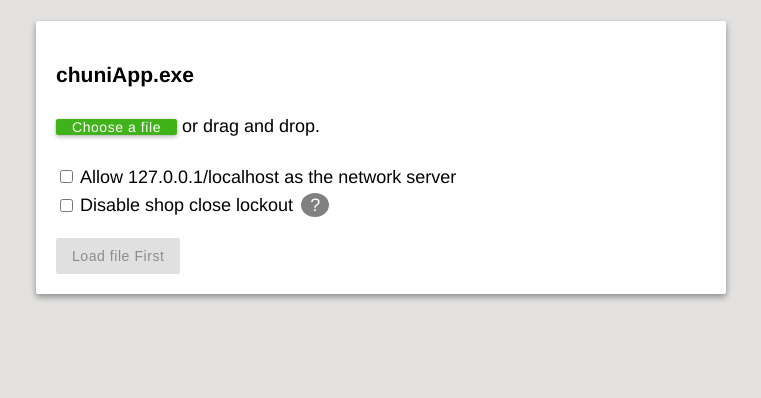
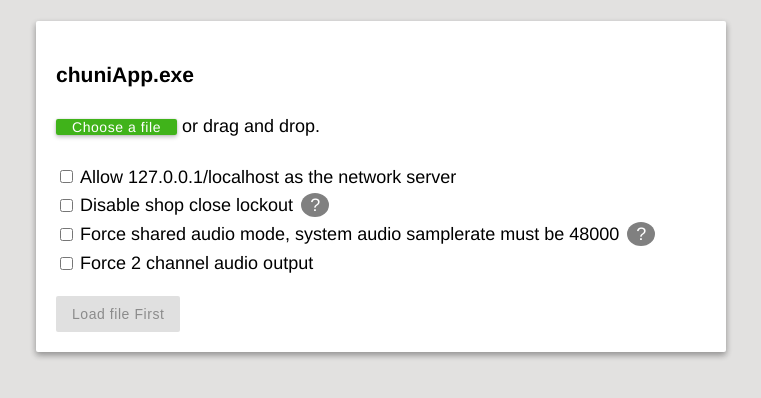
Before and after one commit to mon/BemaniPatcher, a plain HTML site: page chuniamazon.html in a window 1280 px wide. Shown: the part 86-484 px from the top of the page, without its empty margins (259-1020 px from the left). Drawn offline with nearby package versions, Linux system fonts and the light colour scheme.

Commit message:
Add some chuni edits

```diff
--- a/chuniamazon.html
+++ b/chuniamazon.html
@@ -22,9 +22,24 @@
                     {
                         // mon
                         name: "Disable shop close lockout",
-                        tooltip: "Around midnight JST the game won't let you play any more.",
+                        tooltip: "Disables ~12-8am lockout. Does not disable maint lockout from 6:30-7am JST",
                         patches: [
                             {offset: 0x8E3DD3, off: [0x74], on: [0xEB]},
+                        ],
+                    },
+                    {
+                        // somewhatlurker
+                        name: "Force shared audio mode, system audio samplerate must be 48000",
+                        tooltip: "Improves compatibility but may increase latency",
+                        patches: [
+                            {offset: 0xC77D1A, off: [0x01], on: [0x00]},
+                        ],
+                    },
+                    {
+                        // somewhatlurker
+                        name: "Force 2 channel audio output",
+                        patches: [
+                            {offset: 0xC77DF1, off: [0x75, 0x3F], on: [0x90, 0x90]},
                         ],
                     },
                 ]);
```
